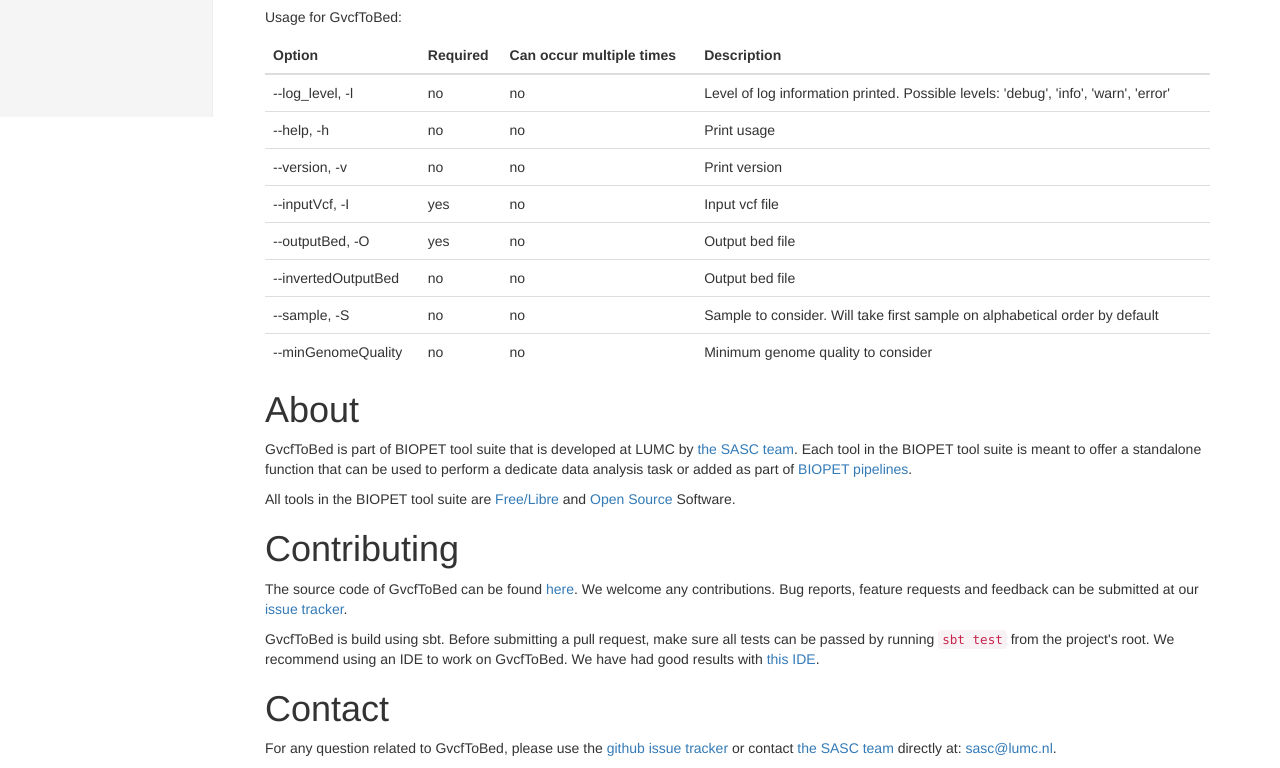
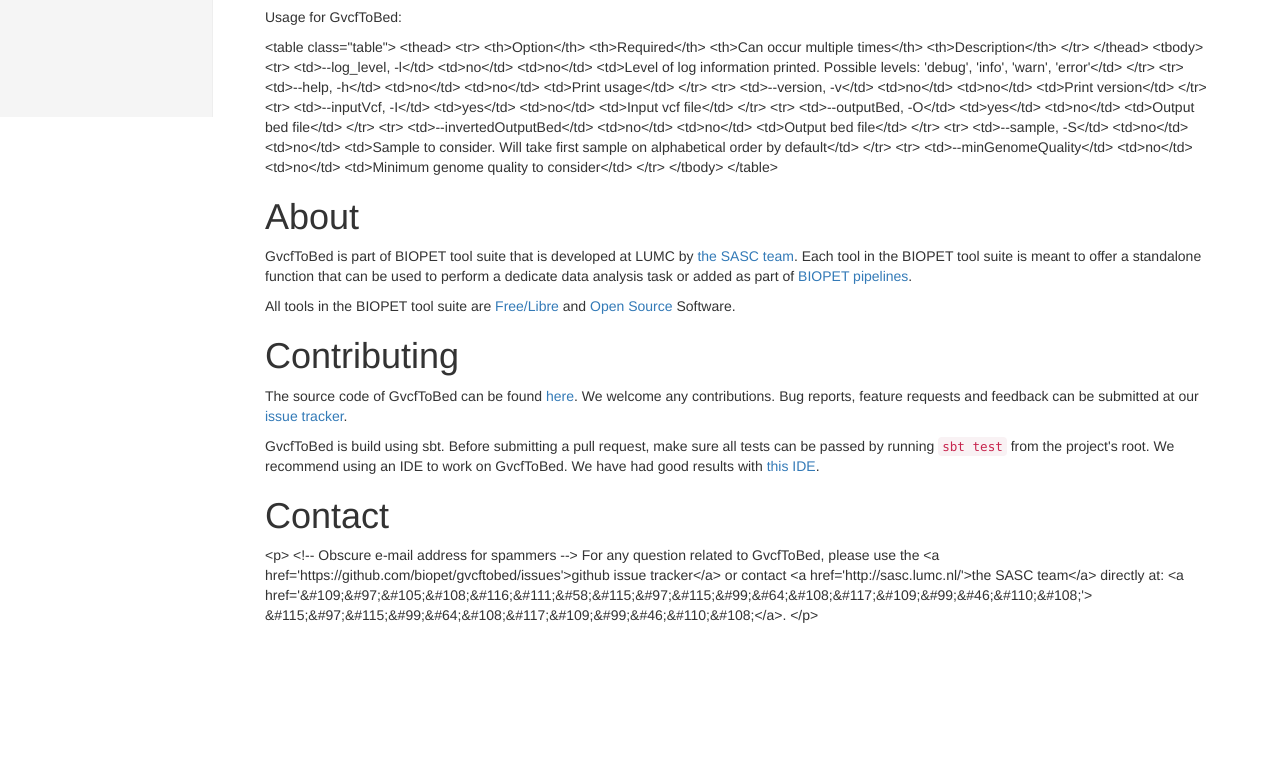
Before and after one commit to biopet/gvcftobed, a plain HTML site: page develop/index.html in a window 1280 px wide. Shown: the part 683-1451 px from the top of the page. After the commit the page ends 1318 px from the top, so only its background shows below. Drawn offline with nearby package versions, Linux system fonts and the light colour scheme.

Commit message:
updated site

```diff
--- a/develop/index.html
+++ b/develop/index.html
@@ -108,66 +108,66 @@
 
         <h2 id="usage" class="section">Usage</h2>
         <p>Usage for GvcfToBed:</p>
-        <table class="table">
-          <thead>
-            <tr>
-              <th>Option</th>
-              <th>Required</th>
-              <th>Can occur multiple times</th>
-              <th>Description</th>
-            </tr>
-          </thead>
-          <tbody>
-            <tr>
-              <td>--log_level, -l</td>
-              <td>no</td>
-              <td>no</td>
-              <td>Level of log information printed. Possible levels: &#39;debug&#39;, &#39;info&#39;, &#39;warn&#39;, &#39;error&#39;</td>
-            </tr>
-            <tr>
-              <td>--help, -h</td>
-              <td>no</td>
-              <td>no</td>
-              <td>Print usage</td>
-            </tr>
-            <tr>
-              <td>--version, -v</td>
-              <td>no</td>
-              <td>no</td>
-              <td>Print version</td>
-            </tr>
-            <tr>
-              <td>--inputVcf, -I</td>
-              <td>yes</td>
-              <td>no</td>
-              <td>Input vcf file</td>
-            </tr>
-            <tr>
-              <td>--outputBed, -O</td>
-              <td>yes</td>
-              <td>no</td>
-              <td>Output bed file</td>
-            </tr>
-            <tr>
-              <td>--invertedOutputBed</td>
-              <td>no</td>
-              <td>no</td>
-              <td>Output bed file</td>
-            </tr>
-            <tr>
-              <td>--sample, -S</td>
-              <td>no</td>
-              <td>no</td>
-              <td>Sample to consider. Will take first sample on alphabetical order by default</td>
-            </tr>
-            <tr>
-              <td>--minGenomeQuality</td>
-              <td>no</td>
-              <td>no</td>
-              <td>Minimum genome quality to consider</td>
-            </tr>
-          </tbody>
-        </table>
+        <p>&lt;table class=&quot;table&quot;&gt;
+          &lt;thead&gt;
+            &lt;tr&gt;
+              &lt;th&gt;Option&lt;/th&gt;
+              &lt;th&gt;Required&lt;/th&gt;
+              &lt;th&gt;Can occur multiple times&lt;/th&gt;
+              &lt;th&gt;Description&lt;/th&gt;
+            &lt;/tr&gt;
+          &lt;/thead&gt;
+          &lt;tbody&gt;
+            &lt;tr&gt;
+              &lt;td&gt;--log_level, -l&lt;/td&gt;
+              &lt;td&gt;no&lt;/td&gt;
+              &lt;td&gt;no&lt;/td&gt;
+              &lt;td&gt;Level of log information printed. Possible levels: &#39;debug&#39;, &#39;info&#39;, &#39;warn&#39;, &#39;error&#39;&lt;/td&gt;
+            &lt;/tr&gt;
+            &lt;tr&gt;
+              &lt;td&gt;--help, -h&lt;/td&gt;
+              &lt;td&gt;no&lt;/td&gt;
+              &lt;td&gt;no&lt;/td&gt;
+              &lt;td&gt;Print usage&lt;/td&gt;
+            &lt;/tr&gt;
+            &lt;tr&gt;
+              &lt;td&gt;--version, -v&lt;/td&gt;
+              &lt;td&gt;no&lt;/td&gt;
+              &lt;td&gt;no&lt;/td&gt;
+              &lt;td&gt;Print version&lt;/td&gt;
+            &lt;/tr&gt;
+            &lt;tr&gt;
+              &lt;td&gt;--inputVcf, -I&lt;/td&gt;
+              &lt;td&gt;yes&lt;/td&gt;
+              &lt;td&gt;no&lt;/td&gt;
+              &lt;td&gt;Input vcf file&lt;/td&gt;
+            &lt;/tr&gt;
+            &lt;tr&gt;
+              &lt;td&gt;--outputBed, -O&lt;/td&gt;
+              &lt;td&gt;yes&lt;/td&gt;
+              &lt;td&gt;no&lt;/td&gt;
+              &lt;td&gt;Output bed file&lt;/td&gt;
+            &lt;/tr&gt;
+            &lt;tr&gt;
+              &lt;td&gt;--invertedOutputBed&lt;/td&gt;
+              &lt;td&gt;no&lt;/td&gt;
+              &lt;td&gt;no&lt;/td&gt;
+              &lt;td&gt;Output bed file&lt;/td&gt;
+            &lt;/tr&gt;
+            &lt;tr&gt;
+              &lt;td&gt;--sample, -S&lt;/td&gt;
+              &lt;td&gt;no&lt;/td&gt;
+              &lt;td&gt;no&lt;/td&gt;
+              &lt;td&gt;Sample to consider. Will take first sample on alphabetical order by default&lt;/td&gt;
+            &lt;/tr&gt;
+            &lt;tr&gt;
+              &lt;td&gt;--minGenomeQuality&lt;/td&gt;
+              &lt;td&gt;no&lt;/td&gt;
+              &lt;td&gt;no&lt;/td&gt;
+              &lt;td&gt;Minimum genome quality to consider&lt;/td&gt;
+            &lt;/tr&gt;
+          &lt;/tbody&gt;
+        &lt;/table&gt;</p>
 
         <h1 id="about" class="section">About</h1>
         <p>GvcfToBed is part of BIOPET tool suite that is developed at LUMC by <a href="http://sasc.lumc.nl/">the SASC team</a>.
@@ -185,14 +185,14 @@
         good results with <a href="https://www.jetbrains.com/idea/">this IDE</a>.</p>
 
         <h1 id="contact" class="section">Contact</h1>
-        <p>
-          <!-- Obscure e-mail address for spammers -->
+        <p>&lt;p&gt;
+          &lt;!-- Obscure e-mail address for spammers --&gt;
         For any question related to GvcfToBed, please use the
-        <a href='https://github.com/biopet/gvcftobed/issues'>github issue tracker</a>
+        &lt;a href=&#39;https://github.com/biopet/gvcftobed/issues&#39;&gt;github issue tracker&lt;/a&gt;
         or contact
-         <a href='http://sasc.lumc.nl/'>the SASC team</a> directly at: <a href='&#109;&#97;&#105;&#108;&#116;&#111;&#58;&#115;&#97;&#115;&#99;&#64;&#108;&#117;&#109;&#99;&#46;&#110;&#108;'>
-        &#115;&#97;&#115;&#99;&#64;&#108;&#117;&#109;&#99;&#46;&#110;&#108;</a>.
-        </p>
+         &lt;a href=&#39;http://sasc.lumc.nl/&#39;&gt;the SASC team&lt;/a&gt; directly at: &lt;a href=&#39;&amp;#109;&amp;#97;&amp;#105;&amp;#108;&amp;#116;&amp;#111;&amp;#58;&amp;#115;&amp;#97;&amp;#115;&amp;#99;&amp;#64;&amp;#108;&amp;#117;&amp;#109;&amp;#99;&amp;#46;&amp;#110;&amp;#108;&#39;&gt;
+        &amp;#115;&amp;#97;&amp;#115;&amp;#99;&amp;#64;&amp;#108;&amp;#117;&amp;#109;&amp;#99;&amp;#46;&amp;#110;&amp;#108;&lt;/a&gt;.
+        &lt;/p&gt;</p>
 
       </div>
     </div>
```
